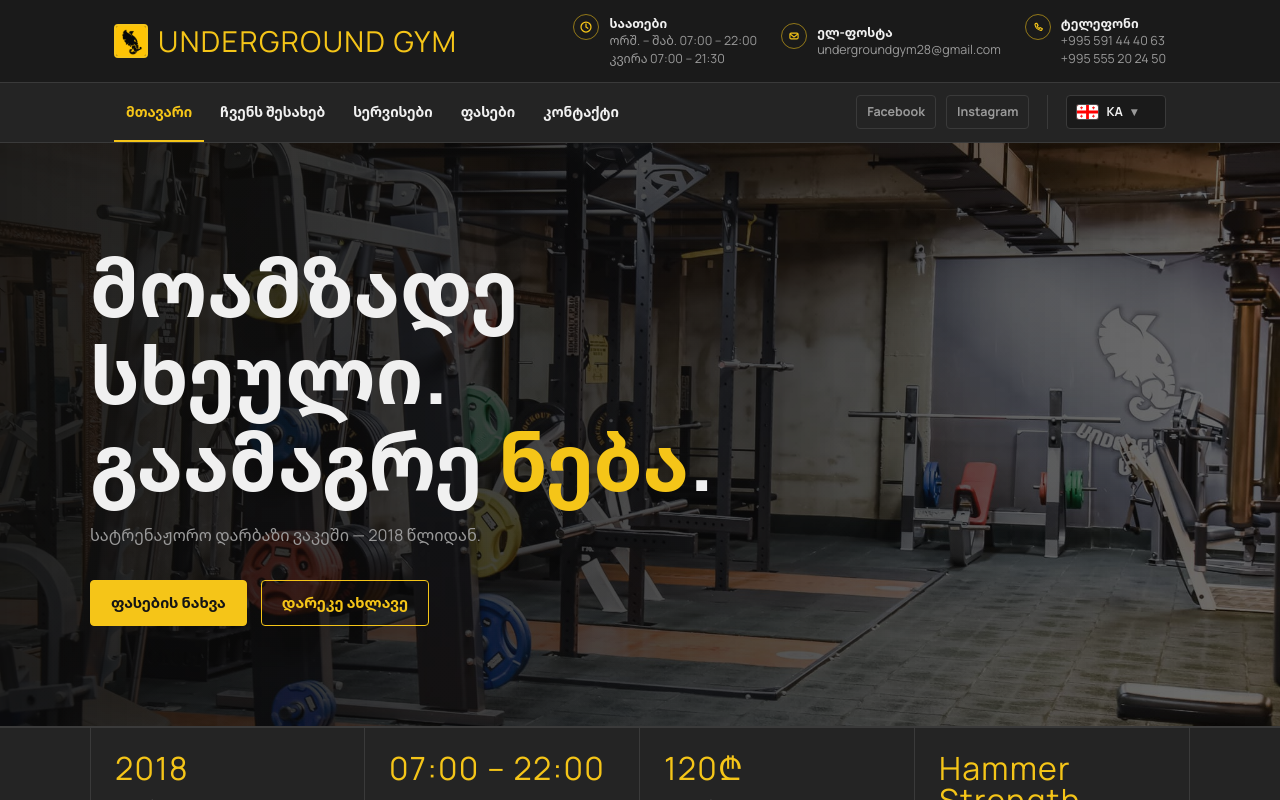
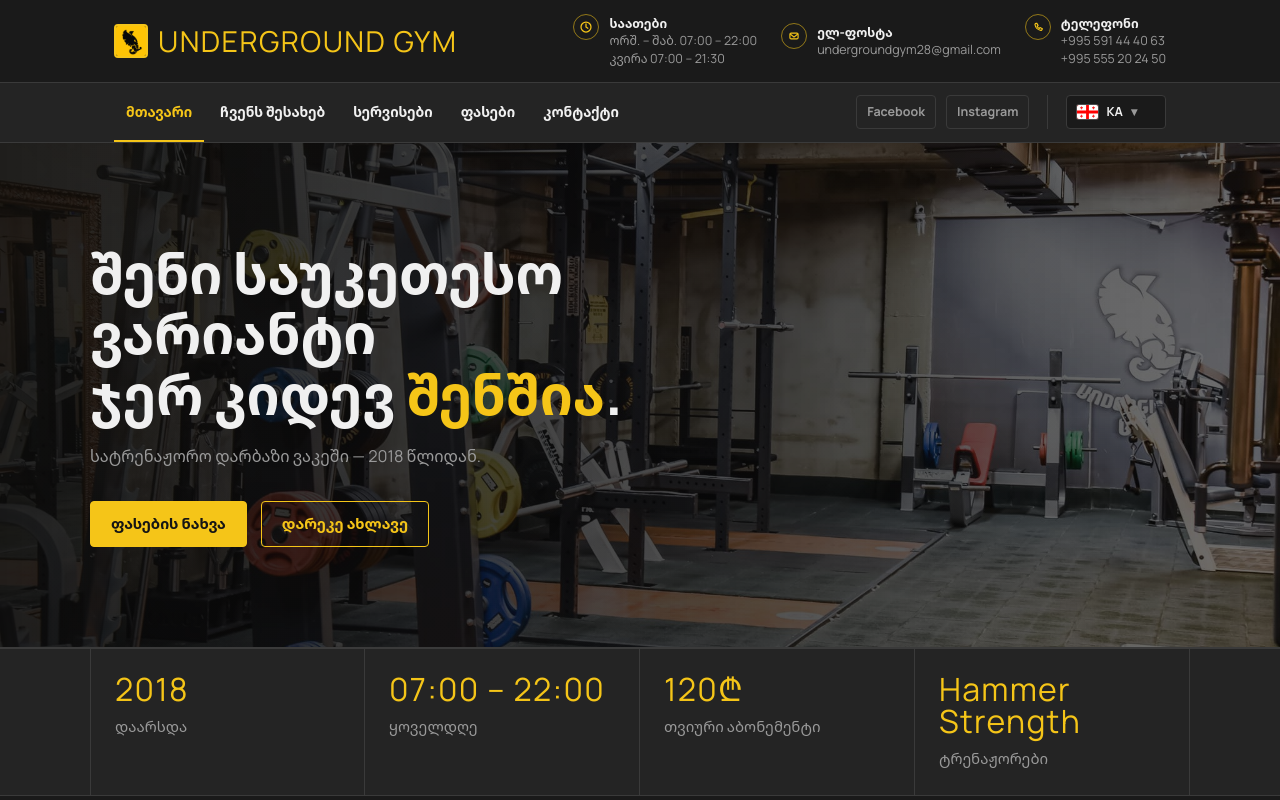
Before and after one commit to LukaSilagadze/undergroundgym_vol5, a React (Vite) app: page /#/ in a window 1280 px wide. Shown: the top 800 px of the page. Built offline with nearby package versions, Linux system fonts and the light colour scheme.

Commit message:
slogan fix

```diff
--- a/src/App.css
+++ b/src/App.css
@@ -44,7 +44,7 @@
 
 .page-hero h1 {
   max-width: 760px;
-  font-size: clamp(2.9rem, 6.2vw, 5.45rem);
+  font-size: clamp(2.9rem, 6.2vw, 3.45rem);
   text-transform: uppercase;
 }
 
--- a/src/i18n/translations.js
+++ b/src/i18n/translations.js
@@ -38,9 +38,9 @@
       copyright: '© 2024 Underground Gym. ყველა უფლება დაცულია.',
     },
     home: {
-      heroLine1: 'მოამზადე სხეული.',
-      heroLine2Start: 'გაამაგრე',
-      heroAccent: 'ნება',
+      heroLine1: 'შენი საუკეთესო ვარიანტი',
+      heroLine2Start: 'ჯერ კიდევ',
+      heroAccent: 'შენშია',
       heroSubheading: 'სატრენაჟორო დარბაზი ვაკეში — 2018 წლიდან.',
       primaryCta: 'ფასების ნახვა',
       secondaryCta: 'დარეკე ახლავე',
@@ -209,9 +209,9 @@
       copyright: '© 2024 Underground Gym. All rights reserved.',
     },
     home: {
-      heroLine1: 'Prepare your body.',
-      heroLine2Start: 'Strengthen your',
-      heroAccent: 'will',
+      heroLine1: 'Your best version',
+      heroLine2Start: 'is still',
+      heroAccent: 'within you',
       heroSubheading: 'Gym in Vake — since 2018.',
       primaryCta: 'View pricing',
       secondaryCta: 'Call now',
@@ -379,9 +379,9 @@
       copyright: '© 2024 Underground Gym. Все права защищены.',
     },
     home: {
-      heroLine1: 'Подготовь тело.',
-      heroLine2Start: 'Укрепи',
-      heroAccent: 'волю',
+      heroLine1: 'Твоя лучшая версия',
+      heroLine2Start: 'всё ещё',
+      heroAccent: 'внутри тебя',
       heroSubheading: 'Тренажерный зал в Ваке — с 2018 года.',
       primaryCta: 'Смотреть цены',
       secondaryCta: 'Позвонить',
--- a/src/pages/Home.css
+++ b/src/pages/Home.css
@@ -6,6 +6,10 @@
 
 .home-hero .page-hero__inner {
   grid-template-columns: 1fr;
+}
+
+.home-hero h1 {
+  font-size: 20px
 }
 
 .home-stats {
```
